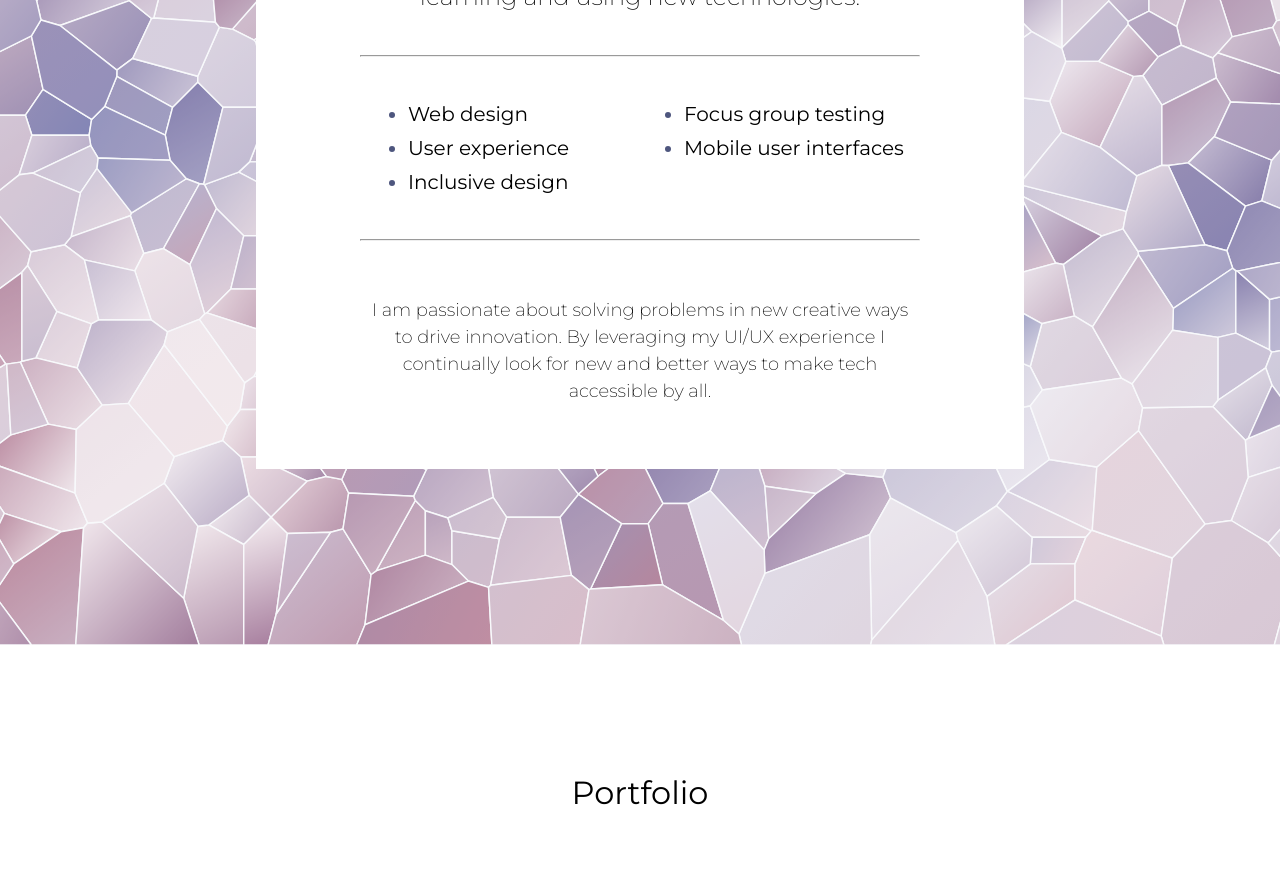
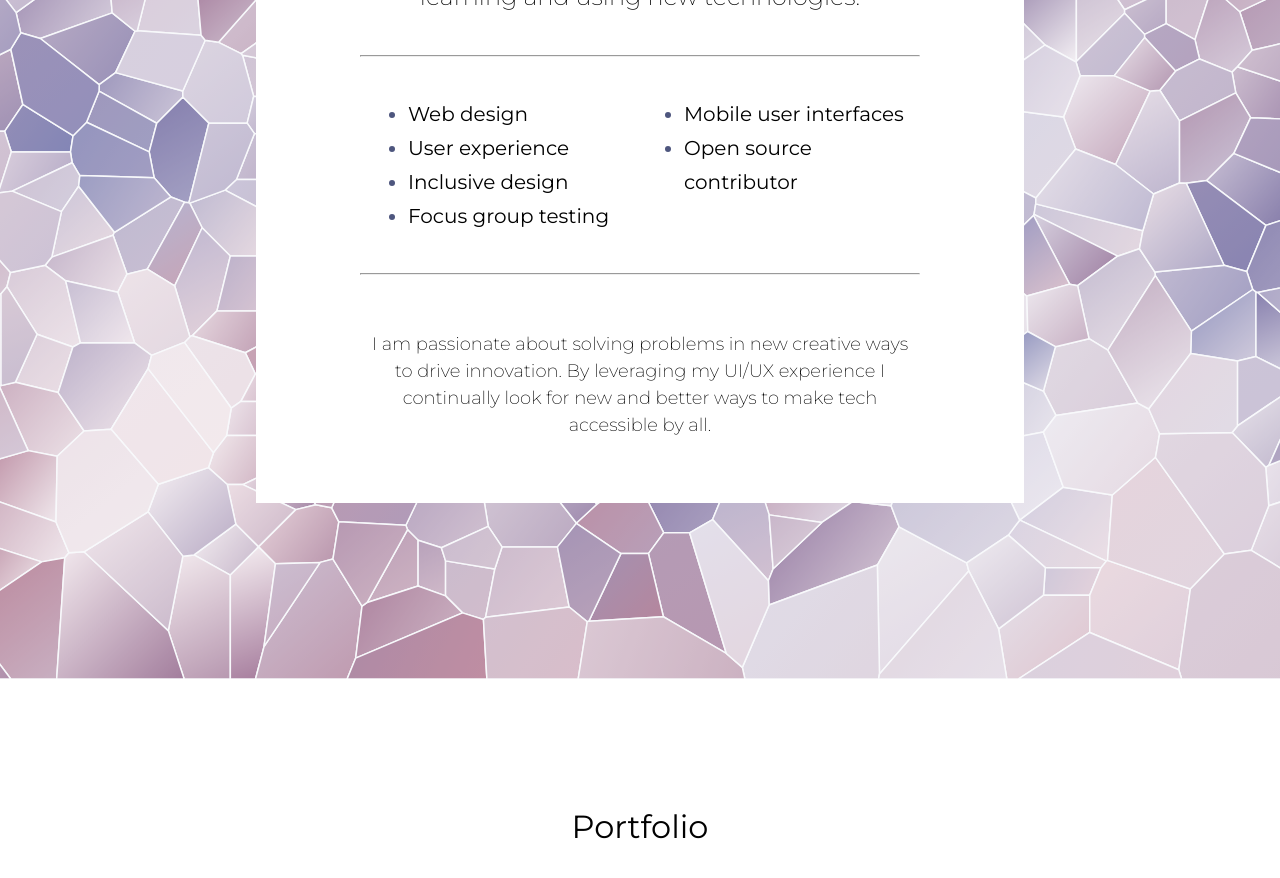
Before and after one commit to OkelloSam21/automatic-octo-rotary-phone, a React (Vite) app: page / in a window 1280 px wide. Shown: the part 1160-2038 px from the top of the page. Built offline with nearby package versions, Linux system fonts and the light colour scheme.

Commit message:
update skill set

```diff
--- a/src/Components/About.jsx
+++ b/src/Components/About.jsx
@@ -36,6 +36,7 @@ const skillsList = [
   "Inclusive design",
   "Focus group testing",
   "Mobile user interfaces",
+  "Open source contributor"
   // "Graphic design",
 ];
 
```
